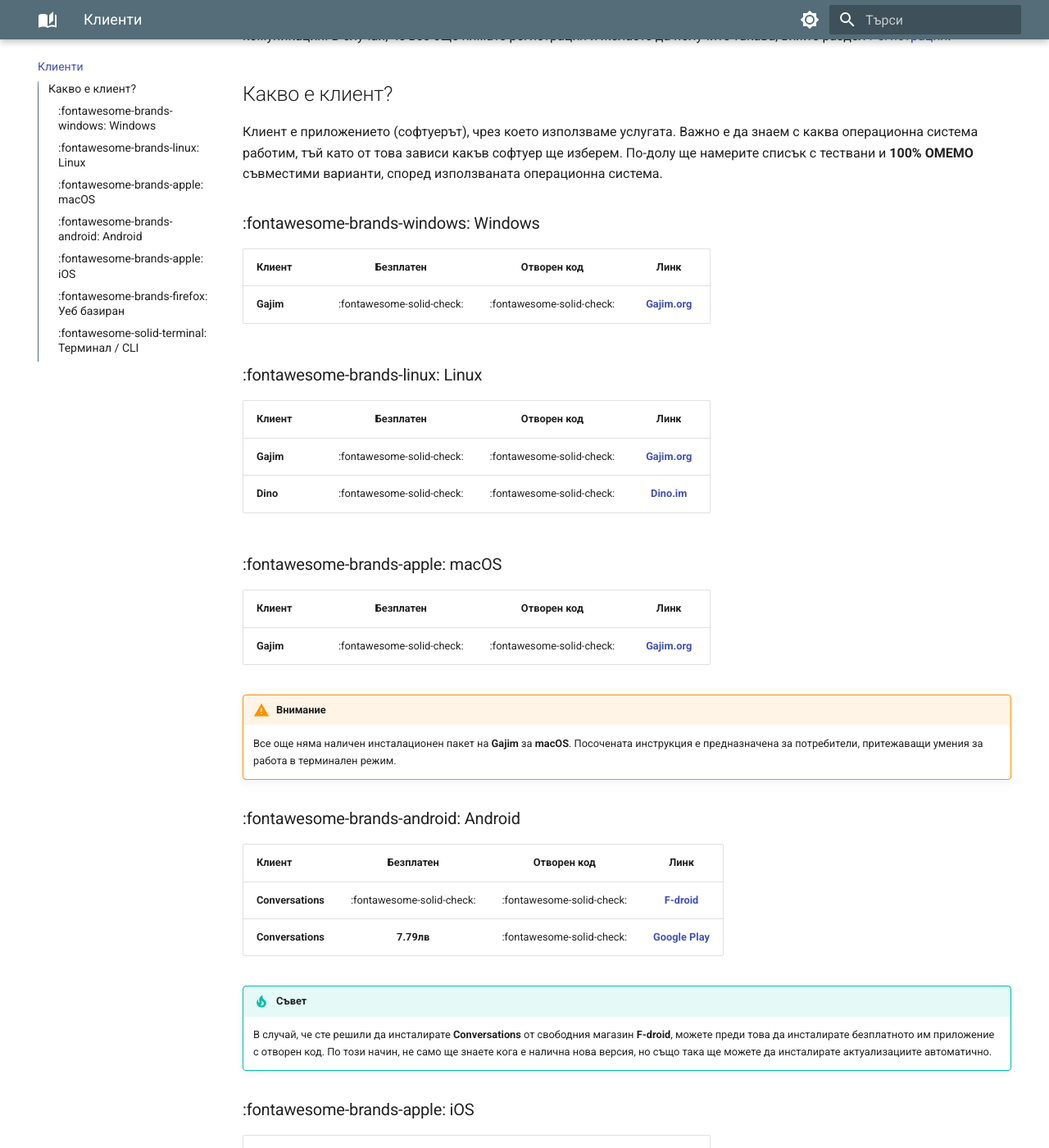
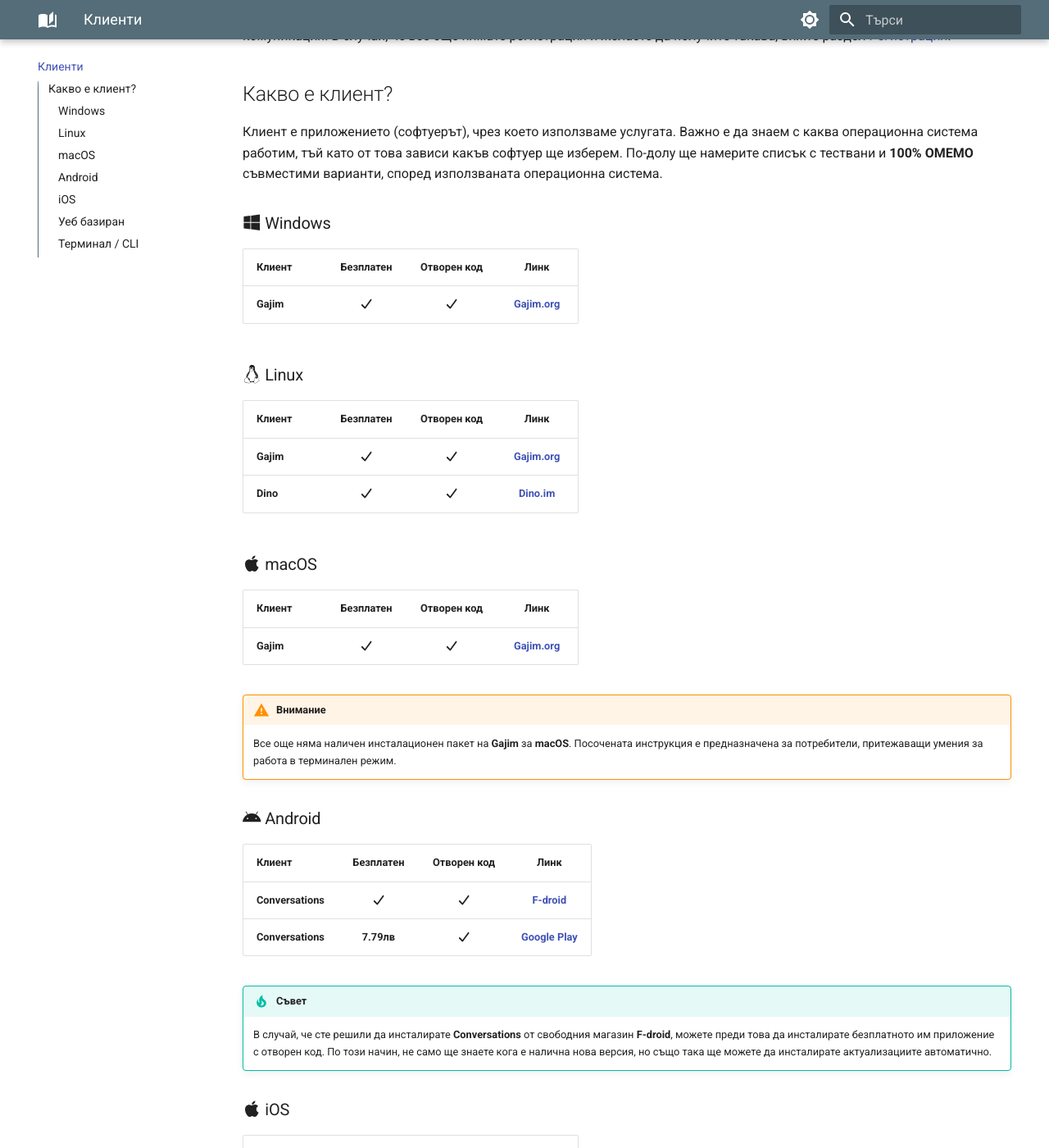
Before and after one commit to MrEddX/docs.chatrix.one, an MkDocs documentation site: the page built from docs/клиенти.md, in a window 1280 px wide and 1400 px high, scrolled down 728 px. Shown: the whole window at 82% size. Built offline with MkDocs 1.6.1 and Material for MkDocs 9.7.7, drawn with Linux system fonts in a browser that asks for light colours; some of the changed text lies outside the part shown.

Commit message:
Fix: Icons

```diff
--- a/mkdocs.yml
+++ b/mkdocs.yml
@@ -82,9 +82,9 @@
       custom_checkbox: true
   - pymdownx.arithmatex:
       generic: true
-  # - pymdownx.emoji:
-  #     emoji_index: !!python/name:materialx.emoji.twemoji
-  #     emoji_generator: !!python/name:materialx.emoji.to_svg
+  - pymdownx.emoji:
+      emoji_index: !!python/name:materialx.emoji.twemoji
+      emoji_generator: !!python/name:materialx.emoji.to_svg
 
 # Plugins
 # plugins:
```
Also changed, not shown: docs/често-задавани-въпроси.md (+1 -1 lines), requirements.txt (+14 -10 lines).
